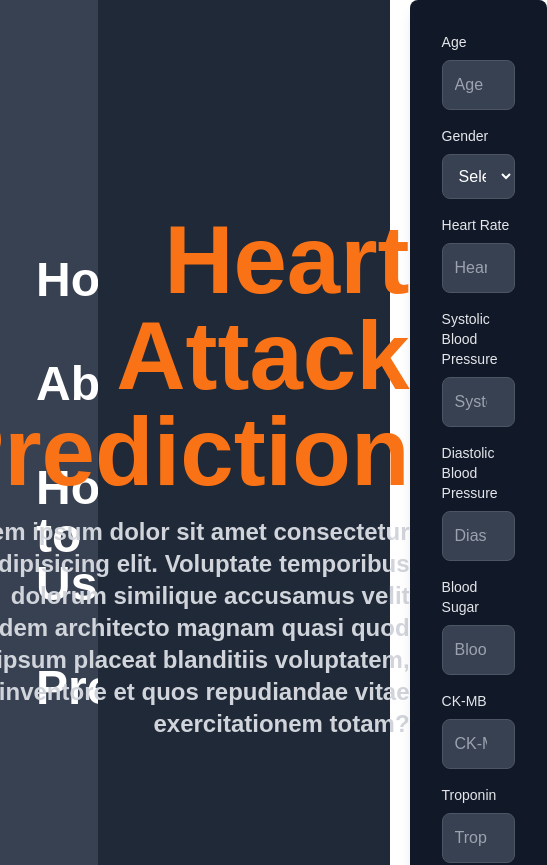
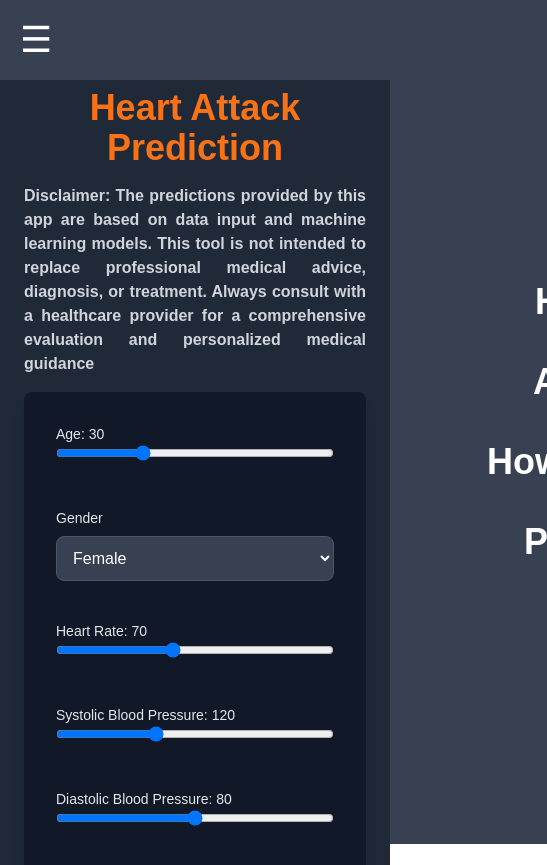
Before and after one commit to Bagasspam/heart-attack-prediction, a Next.js app: page /predict in a window 390 px wide. Shown: the top 865 px of the page, 547 px wide, since content can reach past the window. Built offline with nearby package versions, Linux system fonts and the light colour scheme.

Commit message:
update UI form menjadi slider dan menambahkan tampilan mobile

```diff
--- a/app/components/Navbar.tsx
+++ b/app/components/Navbar.tsx
@@ -1,46 +1,78 @@
 "use client";
 
-import React from "react";
+import React, { useState } from "react";
 import Link from "next/link";
 
 const Navbar = () => {
+  const [isOpen, setIsOpen] = useState(false);
+
+  // Toggle menu di mobile
+  const toggleMenu = () => {
+    setIsOpen(!isOpen);
+  };
+
   return (
-    <div className="h-full bg-gray-700 text-white p-5 flex flex-col justify-center items-center">
-      <ul className="w-full space-y-4">
-        <li className="w-full">
+    <div>
+      {/* Tombol Hamburger hanya untuk perangkat mobile */}
+      <div className="lg:hidden flex justify-between items-center w-full p-5 fixed top-0 left-0 z-50 bg-gray-700 text-white">
+        <button className="text-4xl" onClick={toggleMenu}>
+          {isOpen ? "X" : "☰"}
+        </button>
+      </div>
+
+      {/* Navbar Menu */}
+      <div
+        className={`
+          w-full space-y-4 lg:space-y-0
+          ${isOpen ? "block translate-x-0" : "translate-x-full"}
+          lg:block lg:translate-x-0
+          lg:fixed lg:top-0 lg:left-0 lg:w-1/4 lg:h-screen
+          lg:bg-gray-700 lg:text-white lg:z-40
+          lg:flex lg:items-center lg:justify-center
+          lg:transition-none
+          fixed top-0 left-0 bg-gray-700 text-white z-40 flex items-center justify-center h-screen transition-all duration-300 ease-out
+        `}
+      >
+        <ul className="w-full lg:w-full lg:flex lg:flex-col lg:space-y-6 lg:space-x-0">
+          <li className="w-full lg:w-full">
             <Link
               href="/"
-            className="block text-5xl font-bold hover:bg-orange-600 hover:text-white px-4 py-5 w-full text-center transition-all rounded-md"
+              className="block text-4xl font-bold hover:bg-orange-600 hover:text-white px-4 py-5 w-full text-center transition-all rounded-md"
+              onClick={() => setIsOpen(false)}
             >
               Home
             </Link>
           </li>
-        <li className="w-full">
+          <li className="w-full lg:w-full">
             <Link
               href="/about"
-            className="block text-5xl font-bold hover:bg-orange-600 hover:text-white px-4 py-5 w-full text-center transition-all rounded-md"
+              className="block text-4xl font-bold hover:bg-orange-600 hover:text-white px-4 py-5 w-full text-center transition-all rounded-md"
+              onClick={() => setIsOpen(false)}
             >
               About
             </Link>
           </li>
-        <li className="w-full">
+          <li className="w-full lg:w-full">
             <Link
               href="/howtouse"
-            className="block text-5xl font-bold hover:bg-orange-600 hover:text-white px-4 py-5 w-full text-center transition-all rounded-md"
+              className="block text-4xl font-bold hover:bg-orange-600 hover:text-white px-4 py-5 w-full text-center transition-all rounded-md"
+              onClick={() => setIsOpen(false)}
             >
               How to Use
             </Link>
           </li>
-        <li className="w-full">
+          <li className="w-full lg:w-full">
             <Link
               href="/predict"
-            className="block text-5xl font-bold hover:bg-orange-600 hover:text-white px-4 py-5 w-full text-center transition-all rounded-md"
+              className="block text-4xl font-bold hover:bg-orange-600 hover:text-white px-4 py-5 w-full text-center transition-all rounded-md"
+              onClick={() => setIsOpen(false)}
             >
               Predict
             </Link>
           </li>
         </ul>
       </div>
+    </div>
   );
 };
 
--- a/app/howtouse/page.tsx
+++ b/app/howtouse/page.tsx
@@ -1,51 +1,54 @@
-// app/how-to-use/page.tsx
 import React from "react";
 
 const HowToUse = () => {
   return (
-    <div className="w-full h-screen bg-gray-800 text-white p-10 flex flex-col items-center justify-center">
-      <h1 className="text-7xl font-bold mb-12 text-right text-orange-500">
+    <div className="mt-10 md:mt-0 w-full min-h-screen bg-gray-800 text-white p-6 flex flex-col items-center justify-center">
+      <div className="w-full md:w-3/4 lg:w-1/2 ">
+        <h1 className="text-4xl md:text-6xl font-bold mt-8 mb-4 text-center text-orange-500">
           How to Use
         </h1>
         <div className="max-w-4xl mx-auto text-justify">
-        <p className="text-xl mb-6">
+          <p className="text-lg md:text-xl mb-3">
             Welcome to the Heart Attack Prediction app! This app uses machine
             learning to predict the likelihood of having a heart attack based on
-          various health parameters. Here&#39;s how to use it:
+            various health parameters. Here's how to use it:
           </p>
 
-        <h2 className="text-2xl font-bold mb-4 text-orange-400">
+          <h2 className="text-2xl md:text-3xl font-bold mb-2 text-orange-400">
             Step 1: Fill in Your Health Information
           </h2>
-        <p className="text-xl">Enter the following details in the form:</p>
-        <ul className="list-disc pl-6 text-xl mb-6  ">
-          <li>Age</li>
-          <li>Gender</li>
-          <li>Heart Rate</li>
-          <li>Systolic Blood Pressure</li>
-          <li>Diastolic Blood Pressure</li>
-          <li>Blood Sugar</li>
-          <li>CK-MB</li>
-          <li>Troponin</li>
+          <p className="text-lg md:text-xl mb-2">
+            Enter the following details in the form:
+          </p>
+          <ul className="list-disc pl-6 text-lg md:text-xl mb-3">
+            <li>Age (0-100)</li>
+            <li>Gender (Male or Female)</li>
+            <li>Heart Rate (20-135)</li>
+            <li>Systolic Blood Pressure (65-130)</li>
+            <li>Diastolic Blood Pressure (40-120)</li>
+            <li>Blood Sugar (40-425)</li>
+            <li>CK-MB (0-10)</li>
+            <li>Troponin (0-0,04)</li>
           </ul>
 
-        <h2 className="text-2xl font-bold mb-4 text-orange-400">
+          <h2 className="text-2xl md:text-3xl font-bold mb-4 text-orange-400">
             Step 2: Submit Your Data
           </h2>
-        <p className="text-xl mb-6">
-          After filling in your health details, click the &quot;Predict&quot;
-          button to get the result. The app will analyze your data and provide
-          you with a prediction.
+          <p className="text-lg md:text-xl mb-3">
+            After filling in your health details, click the "Predict" button to
+            get the result. The app will analyze your data and provide you with
+            a prediction.
           </p>
 
-        <h2 className="text-2xl font-bold mb-4 text-orange-400">
+          <h2 className="text-2xl md:text-3xl font-bold mb-2 text-orange-400">
             Step 3: Interpret the Results
           </h2>
-        <p className="text-xl mb-6">
-          The result will show whether you&#39;re at risk of having a heart
-          attack or not. If you get a high-risk prediction, we encourage you to
+          <p className="text-lg md:text-xl mb-3">
+            The result will show whether you're at risk of having a heart attack
+            or not. If you get a high-risk prediction, we encourage you to
             consult with a healthcare professional.
           </p>
+        </div>
       </div>
     </div>
   );
--- a/app/layout.tsx
+++ b/app/layout.tsx
@@ -1,4 +1,3 @@
-// app/layout.tsx (Root Layout)
 import React from "react";
 import Navbar from "./components/Navbar"; // Impor Navbar
 import { Geist, Geist_Mono } from "next/font/google"; // Menggunakan font dari Google
@@ -29,14 +28,14 @@ export default function RootLayout({
         style={{ margin: 0 }}
       >
         {/* Navbar tetap di sini untuk setiap halaman */}
-        <div className="flex">
+        <div className="flex flex-col lg:flex-row">
           {/* Sidebar/Navbar dengan lebar 1/4 */}
-          <div className="w-1/4 bg-gray-700 text-white">
+          <div className="lg:w-1/4 w-full bg-gray-700 text-white">
             <Navbar />
           </div>
 
           {/* Konten Utama dengan lebar 3/4 */}
-          <div className="w-3/4">
+          <div className="lg:w-3/4 w-full">
             <main>{children}</main>
           </div>
         </div>
--- a/app/predict/page.tsx
+++ b/app/predict/page.tsx
@@ -1,36 +1,36 @@
 "use client";
+
 import { useState, FormEvent } from "react";
 import axios from "axios";
 import Swal from "sweetalert2"; // Import SweetAlert2
 
 export default function Predict() {
   const [formData, setFormData] = useState({
-    age: "",
-    gender: "",
-    heartRate: "",
-    systolic: "",
-    diastolic: "",
-    bloodSugar: "",
-    ckmb: "",
-    troponin: "",
+    age: 30,
+    gender: "0", // Default Female
+    heartRate: 70,
+    systolic: 120,
+    diastolic: 80,
+    bloodSugar: 100,
+    ckmb: 10,
+    troponin: 0.1,
   });
 
   const handleSubmit = async (e: FormEvent) => {
     e.preventDefault();
     const updatedData = {
       ...formData,
-      heartRate: parseFloat(formData.heartRate),
-      systolic: parseFloat(formData.systolic),
-      diastolic: parseFloat(formData.diastolic),
-      bloodSugar: parseFloat(formData.bloodSugar),
-      ckmb: parseFloat(formData.ckmb),
-      troponin: parseFloat(formData.troponin),
+      heartRate: parseFloat(formData.heartRate.toString()),
+      systolic: parseFloat(formData.systolic.toString()),
+      diastolic: parseFloat(formData.diastolic.toString()),
+      bloodSugar: parseFloat(formData.bloodSugar.toString()),
+      ckmb: parseFloat(formData.ckmb.toString()),
+      troponin: parseFloat(formData.troponin.toString()),
     };
 
     console.log("Form Submitted", updatedData); // Verifikasi data yang dikirim
     try {
       const response = await axios.post(
-        // "http://localhost:5000/predict", // Ganti dengan URL endpoint API Anda
         "https://heart-attack-prediction-1lv1.onrender.com/predict",
         updatedData
       );
@@ -54,7 +54,7 @@ export default function Predict() {
           title: "Negative, No Risk Detected",
           text: "You are at low risk of a heart attack. Keep maintaining a healthy lifestyle!",
           icon: "success",
-          background: "#374151", // Merah untuk hasil negatif
+          background: "#374151",
           confirmButtonText: "Okay!",
           customClass: {
             popup: "text-white", // Menambahkan kelas CSS untuk mengubah warna teks menjadi putih
@@ -74,48 +74,52 @@ export default function Predict() {
     }
   };
 
+  // Handler to update form data when slider is changed
+  const handleSliderChange = (
+    e: React.ChangeEvent<HTMLInputElement>,
+    field: string
+  ) => {
+    setFormData({ ...formData, [field]: e.target.value });
+  };
+
   return (
-    <div className="min-h-screen bg-gray-800 text-white flex flex-row justify-center items-center">
-      <div className="flex-1 w-55 flex flex-col">
-        <h1 className="text-8xl text-right font-bold text-orange-500 mb-4">
+    <div className="mt-10 md:mt-0 min-h-screen bg-gray-800 text-white flex flex-col items-center justify-center p-6">
+      <div className="w-full md:w-3/4 lg:w-1/2">
+        <h1 className="text-4xl md:text-6xl font-bold pt-6 mb-4 text-center text-orange-500">
           Heart Attack Prediction
         </h1>
 
-        <p className="text-2xl text-right font-bold text-gray-300 mb-4">
-          Lorem ipsum dolor sit amet consectetur adipisicing elit. Voluptate
-          temporibus dolorum similique accusamus velit quidem architecto magnam
-          quasi quod ipsum placeat blanditiis voluptatem, inventore et quos
-          repudiandae vitae exercitationem totam?
+        <p className="text-md md:text-lg text-justify font-bold text-gray-300 mb-4">
+          Disclaimer: The predictions provided by this app are based on data
+          input and machine learning models. This tool is not intended to
+          replace professional medical advice, diagnosis, or treatment. Always
+          consult with a healthcare provider for a comprehensive evaluation and
+          personalized medical guidance{" "}
         </p>
-      </div>
 
-      <div className="flex-1  flex flex-col justify-center items-center ">
+        {/* Grid Layout untuk Formulir */}
         <form
           onSubmit={handleSubmit}
-          className="bg-gray-900 p-8 rounded-lg shadow-lg w-full max-w-md"
+          className="bg-gray-900 p-8 rounded-lg shadow-lg w-full max-w-lg mx-auto grid grid-cols-1 md:grid-cols-2 gap-6"
         >
-          {/* Age Input */}
+          {/* Age Input (Slider) */}
           <div className="mb-4">
             <label
               htmlFor="age"
               className="block text-sm font-medium text-gray-200"
             >
-              Age
+              Age: {formData.age}
             </label>
             <input
-              type="number" // Menangani angka
-              name="age"
-              placeholder="Age"
+              type="range"
+              min="0"
+              max="100"
               value={formData.age}
-              onChange={(e) =>
-                setFormData({ ...formData, age: e.target.value })
-              }
-              className="w-full p-3 mt-2 border border-gray-600 rounded-lg bg-gray-700 text-white"
-              required
+              onChange={(e) => handleSliderChange(e, "age")}
+              className="w-full"
             />
           </div>
-
-          {/* Gender Input */}
+          {/* Gender Input (Slider is not applicable here, so keep dropdown) */}
           <div className="mb-4">
             <label
               htmlFor="gender"
@@ -132,158 +136,124 @@ export default function Predict() {
               className="w-full p-3 mt-2 border border-gray-600 rounded-lg bg-gray-700 text-white"
               required
             >
-              <option value="" disabled>
-                Select Gender
-              </option>
               <option value="0">Female</option>
               <option value="1">Male</option>
             </select>
           </div>
-
-          {/* Heart Rate Input */}
+          {/* Heart Rate Input (Slider) */}
           <div className="mb-4">
             <label
               htmlFor="heartRate"
               className="block text-sm font-medium text-gray-200"
             >
-              Heart Rate
+              Heart Rate: {formData.heartRate}
             </label>
             <input
-              type="number" // Menangani angka
-              name="heartRate"
-              placeholder="Heart Rate"
+              type="range"
+              min="20"
+              max="140"
               value={formData.heartRate}
-              onChange={(e) =>
-                setFormData({ ...formData, heartRate: e.target.value })
-              }
-              className="w-full p-3 mt-2 border border-gray-600 rounded-lg bg-gray-700 text-white"
-              required
-              min="0"
-              step="any" // Memungkinkan desimal
+              onChange={(e) => handleSliderChange(e, "heartRate")}
+              className="w-full"
             />
           </div>
-
-          {/* Systolic Blood Pressure Input */}
+          {/* Systolic Blood Pressure Input (Slider) */}
           <div className="mb-4">
             <label
               htmlFor="systolic"
               className="block text-sm font-medium text-gray-200"
             >
-              Systolic Blood Pressure
+              Systolic Blood Pressure: {formData.systolic}
             </label>
             <input
-              type="number" // Menangani angka
-              name="systolic"
-              placeholder="Systolic Blood Pressure"
+              type="range"
+              min="60"
+              max="230"
               value={formData.systolic}
-              onChange={(e) =>
-                setFormData({ ...formData, systolic: e.target.value })
-              }
-              className="w-full p-3 mt-2 border border-gray-600 rounded-lg bg-gray-700 text-white"
-              required
-              min="0"
-              step="any" // Memungkinkan desimal
+              onChange={(e) => handleSliderChange(e, "systolic")}
+              className="w-full"
             />
           </div>
-
-          {/* Diastolic Blood Pressure Input */}
+          {/* Diastolic Blood Pressure Input (Slider) */}
           <div className="mb-4">
             <label
               htmlFor="diastolic"
               className="block text-sm font-medium text-gray-200"
             >
-              Diastolic Blood Pressure
+              Diastolic Blood Pressure: {formData.diastolic}
             </label>
             <input
-              type="number" // Menangani angka
-              name="diastolic"
-              placeholder="Diastolic Blood Pressure"
+              type="range"
+              min="40"
+              max="120"
               value={formData.diastolic}
-              onChange={(e) =>
-                setFormData({ ...formData, diastolic: e.target.value })
-              }
-              className="w-full p-3 mt-2 border border-gray-600 rounded-lg bg-gray-700 text-white"
-              required
-              min="0"
-              step="any" // Memungkinkan desimal
+              onChange={(e) => handleSliderChange(e, "diastolic")}
+              className="w-full"
             />
           </div>
-
-          {/* Blood Sugar Input */}
+          {/* Blood Sugar Input (Slider) */}
           <div className="mb-4">
             <label
               htmlFor="bloodSugar"
               className="block text-sm font-medium text-gray-200"
             >
-              Blood Sugar
+              Blood Sugar: {formData.bloodSugar}
             </label>
             <input
-              type="number" // Menangani angka
-              name="bloodSugar"
-              placeholder="Blood Sugar"
+              type="range"
+              min="40"
+              max="425"
               value={formData.bloodSugar}
-              onChange={(e) =>
-                setFormData({ ...formData, bloodSugar: e.target.value })
-              }
-              className="w-full p-3 mt-2 border border-gray-600 rounded-lg bg-gray-700 text-white"
-              required
-              min="0"
-              step="any" // Memungkinkan desimal
+              onChange={(e) => handleSliderChange(e, "bloodSugar")}
+              className="w-full"
             />
           </div>
-
-          {/* CK-MB Input */}
+          {/* CK-MB Input (Slider) */}
           <div className="mb-4">
             <label
               htmlFor="ckmb"
               className="block text-sm font-medium text-gray-200"
             >
-              CK-MB
+              CK-MB: {formData.ckmb}
             </label>
             <input
-              type="number" // Menangani angka
-              name="ckmb"
-              placeholder="CK-MB"
+              type="range"
+              min="0"
+              max="10"
+              step="0.01"
               value={formData.ckmb}
-              onChange={(e) =>
-                setFormData({ ...formData, ckmb: e.target.value })
-              }
-              className="w-full p-3 mt-2 border border-gray-600 rounded-lg bg-gray-700 text-white"
-              required
-              min="0"
-              step="any" // Memungkinkan desimal
+              onChange={(e) => handleSliderChange(e, "ckmb")}
+              className="w-full"
             />
           </div>
-
-          {/* Troponin Input */}
+          {/* Troponin Input (Slider) */}
           <div className="mb-6">
             <label
               htmlFor="troponin"
               className="block text-sm font-medium text-gray-200"
             >
-              Troponin
+              Troponin: {formData.troponin}
             </label>
             <input
-              type="number" // Menangani angka
-              name="troponin"
-              placeholder="Troponin"
+              type="range"
+              min="0"
+              max="0.04"
+              step="0.001"
               value={formData.troponin}
-              onChange={(e) =>
-                setFormData({ ...formData, troponin: e.target.value })
-              }
-              className="w-full p-3 mt-2 border border-gray-600 rounded-lg bg-gray-700 text-white"
-              required
-              min="0"
-              step="any" // Memungkinkan desimal
+              onChange={(e) => handleSliderChange(e, "troponin")}
+              className="w-full"
             />
+          </div>{" "}
+          <div className="md:col-span-2">
+            {" "}
+            {/* Tombol akan mengambil 2 kolom di layar desktop */}
+            <button
+              type="submit"
+              className="w-full p-3 bg-orange-600 text-white rounded-lg hover:bg-orange-700"
+            >
+              Predict
+            </button>
           </div>
-
-          <button
-            type="submit"
-            className="w-full p-3 bg-orange-600 text-white rounded-lg hover:bg-orange-700"
-          >
-            Predict
-          </button>
         </form>
       </div>
     </div>
```
Also changed, not shown: app/about/page.tsx (+13 -20 lines), app/page.tsx (+10 -11 lines). Lines whose indentation alone changed are shown as unchanged.
